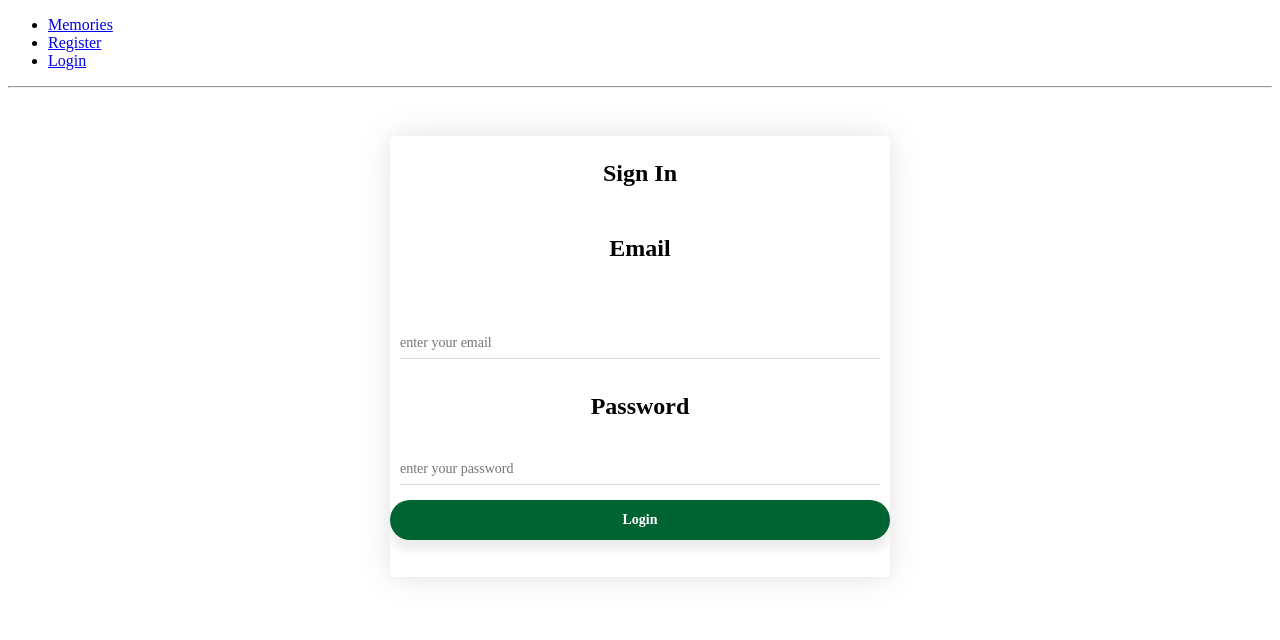
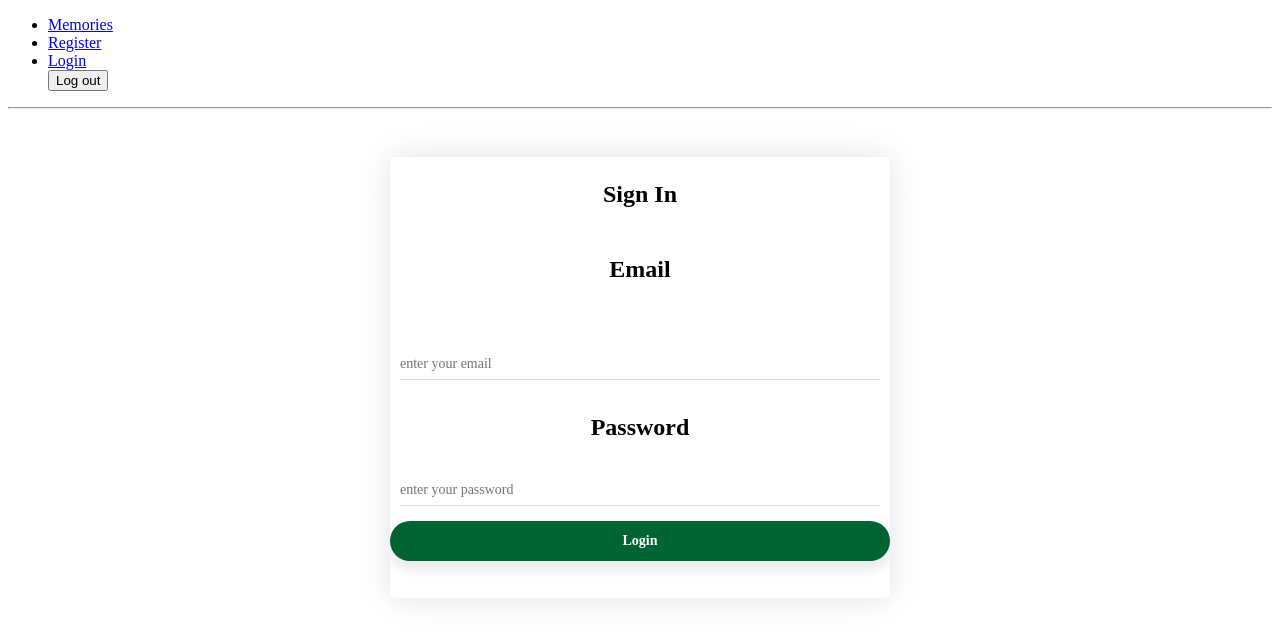
Before and after one commit to d-sanderson/node-dream-log, a React (Create React App) app in the folder client/: page /login in a window 1280 px wide. Shown: the top 640 px of the page. Built offline with nearby package versions, Linux system fonts and the light colour scheme; a web font is replaced by a local one.

Commit message:
added routing

```diff
--- a/client/src/App.js
+++ b/client/src/App.js
@@ -2,6 +2,7 @@ import React, { Component } from 'react';
 import Memory from './Memory';
 import Signup from './Signup';
 import Signin from './Signin';
+import Logout from './Logout';
 import { BrowserRouter as Router, Route, Link } from "react-router-dom";
 
 const App = () => <div>
@@ -17,6 +18,7 @@ const App = () => <div>
           <li>
             <Link to="/login">Login</Link>
           </li>
+          <Logout/>
         </ul>
 
         <hr />
@@ -24,6 +26,7 @@ const App = () => <div>
         <Route exact path="/" component={Memory} />
         <Route path="/register" component={Signup} />
         <Route path="/login" component={Signin} />
+
       </div>
     </Router>
   </div>;
--- /dev/null
+++ b/client/src/Logout.js
@@ -0,0 +1,25 @@
+import React, { Component } from 'react';
+
+class Logout extends Component {
+  constructor(props) {
+    super(props);
+  }
+
+  logout = function(){
+    localStorage.removeItem('access_token')
+}
+
+  render() {
+    return (
+  <div>
+      <input
+      type="button"
+      value="Log out"
+      onClick = {this.logout}
+      />
+    </div>
+    )
+  }
+}
+
+export default Logout;
--- a/client/src/Signin.js
+++ b/client/src/Signin.js
@@ -22,10 +22,11 @@ class Signin extends Component {
     token: null
   };
 
-  signIn = (username, password) => {
+  signIn = (e) => {
+    e.preventDefault();
     axios.post('http://localhost:3001/auth/signin', {
-    username: username,
-    password: password
+    username: this.state.username,
+    password: this.state.password
   })
   .then(res => {
     if (res.status === 200) {
@@ -45,10 +46,12 @@ class Signin extends Component {
 
   render() {
     return (
+      <form onSubmit={this.signIn}>
 <CardWrapper>
   <CardHeader>
     <CardHeading>Sign In</CardHeading>
   </CardHeader>
+
   <CardHeader>
     <CardHeading>Email</CardHeading>
   </CardHeader>
@@ -74,11 +77,14 @@ class Signin extends Component {
   </CardFieldset>
 
   <CardButton
+  type="submit"
     onClick={() =>
-    this.signIn(this.state.username, this.state.password)
+    this.signIn
     }
     >Login</CardButton>
+
 </CardWrapper>
+</form>
     )
     }
   }
```
